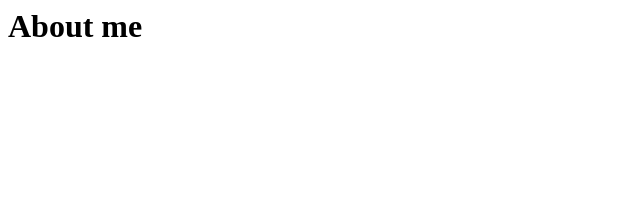
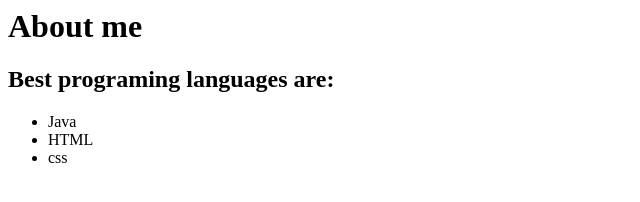
Before and after one commit to javaton/mysite, a plain HTML site: page about.html in a window 1280 px wide. Shown: the whole page, without its empty margins (0-640 px from the left). Drawn offline with Linux system fonts and the light colour scheme.

Commit message:
a list of my favorite programming languages

```diff
--- a/about.html
+++ b/about.html
@@ -1,5 +1,11 @@
 <html>
 <body>
 <h1>About me</h1>
-</bodu>
+<h2>Best programing languages are:</h2>
+<ul>
+  <li>Java</li>
+  <li>HTML</li>
+  <li>css</li>
+</ul>
+</body>
 </html>
```
